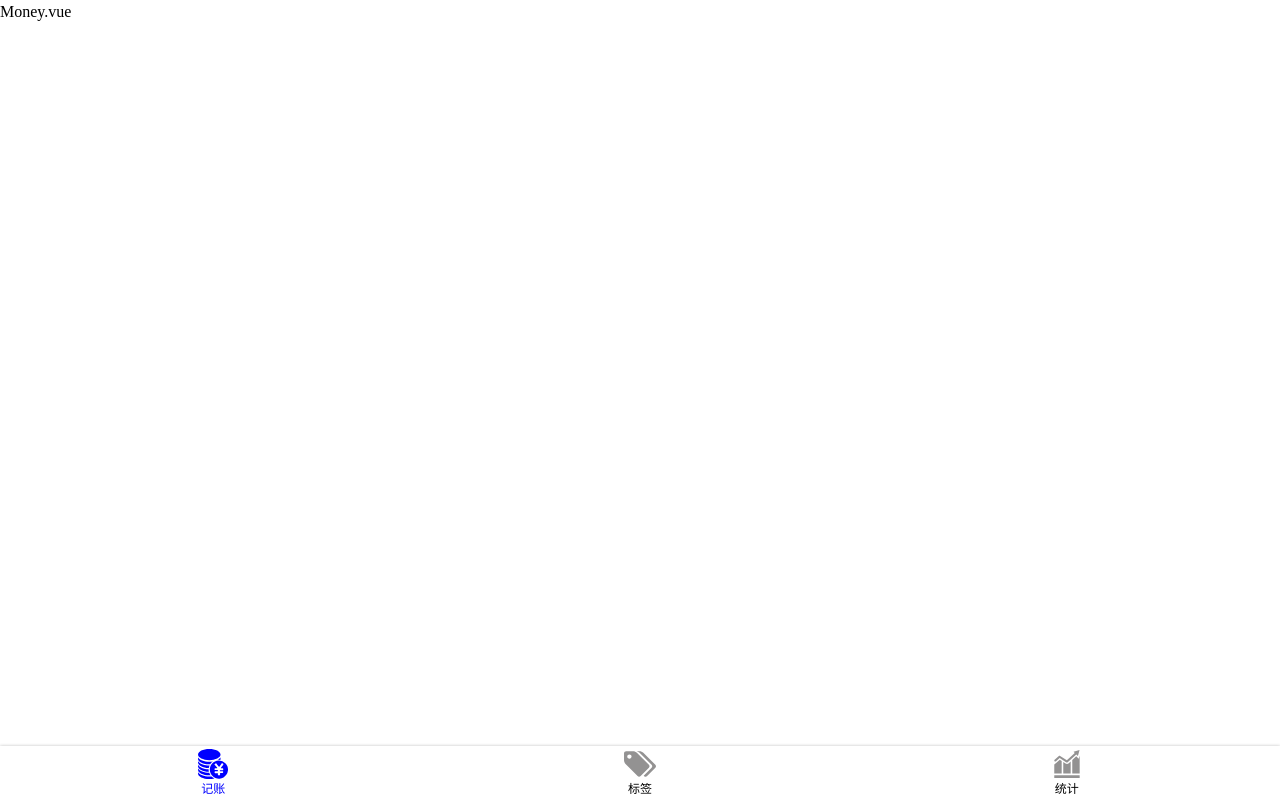
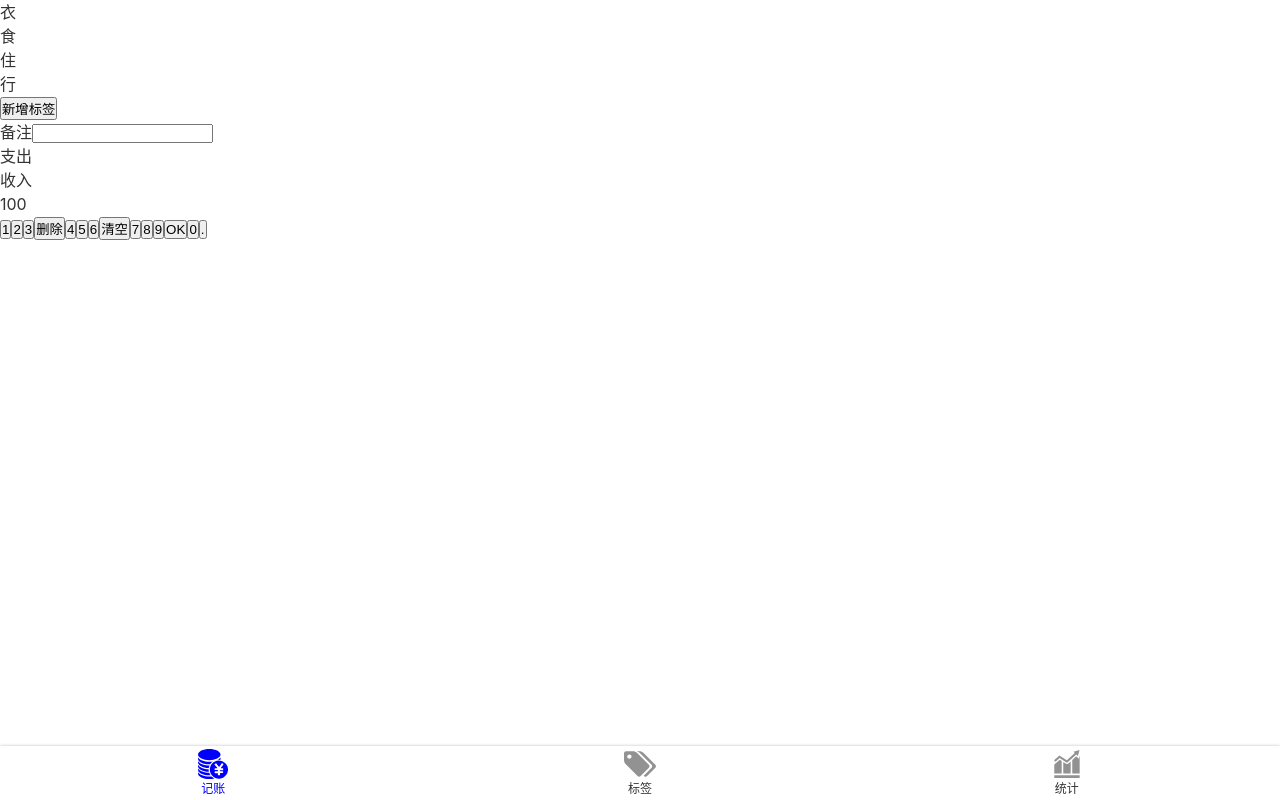
Before and after one commit to heavenly-zy/account, a Vue app: page /#/money in a window 1280 px wide. Built offline with nearby package versions, Linux system fonts and the light colour scheme.

Commit message:
添加全局样式和全局变量

```diff
--- a/public/index.html
+++ b/public/index.html
@@ -8,10 +8,6 @@
     <title><%= htmlWebpackPlugin.options.title %></title>
   </head>
   <body>
-    <noscript>
-      <strong>We're sorry but <%= htmlWebpackPlugin.options.title %> doesn't work properly without JavaScript enabled. Please enable it to continue.</strong>
-    </noscript>
     <div id="app"></div>
-    <!-- built files will be auto injected -->
   </body>
 </html>
--- a/src/App.vue
+++ b/src/App.vue
@@ -1,20 +1,17 @@
 <template>
-  <div>
+  <div id="app">
     <router-view />
   </div>
 </template>
 
 <style lang="scss">
-* {
-  margin: 0;
-  padding: 0;
-  box-sizing: border-box;
-}
+@import "~@/assets/style/reset.scss";
+@import "~@/assets/style/helper.scss";
 body {
+  -webkit-font-smoothing: antialiased;
+  -moz-osx-font-smoothing: grayscale;
+  color: #333;
   line-height: 1.5;
-}
-a {
-  text-decoration: none;
-  color: inherit;
+  font-family: $font-hei;
 }
 </style>
--- /dev/null
+++ b/src/assets/style/helper.scss
@@ -0,0 +1,5 @@
+$font-hei: -apple-system, "Noto Sans", "Helvetica Neue", Helvetica, "Nimbus Sans L", Arial, "Liberation Sans", "PingFang SC", "Hiragino Sans GB", "Noto Sans CJK SC", "Source Han Sans SC", "Source Han Sans CN", "Microsoft YaHei", "Wenquanyi Micro Hei", "WenQuanYi Zen Hei", "ST Heiti", SimHei, "WenQuanYi Zen Hei Sharp", sans-serif;
+$font-kai: Baskerville, Georgia, "Liberation Serif", "Kaiti SC", STKaiti, "AR PL UKai CN", "AR PL UKai HK", "AR PL UKai TW", "AR PL UKai TW MBE", "AR PL KaitiM GB", KaiTi, KaiTi_GB2312, DFKai-SB, "TW\-Kai", serif;
+$font-song: Georgia, "Nimbus Roman No9 L", "Songti SC", "Noto Serif CJK SC", "Source Han Serif SC", "Source Han Serif CN", STSong, "AR PL New Sung", "AR PL SungtiL GB", NSimSun, SimSun, "TW\-Sung", "WenQuanYi Bitmap Song", "AR PL UMing CN", "AR PL UMing HK", "AR PL UMing TW", "AR PL UMing TW MBE", PMingLiU, MingLiU, serif;
+
+$color-highlight: blue;
--- /dev/null
+++ b/src/assets/style/reset.scss
@@ -0,0 +1,10 @@
+* {
+    margin: 0;
+    padding: 0;
+    box-sizing: border-box;
+}
+
+a {
+    text-decoration: none;
+    color: inherit;
+}
--- a/src/components/Nav.vue
+++ b/src/components/Nav.vue
@@ -19,6 +19,7 @@
 </script>
 
 <style lang="scss" scoped>
+@import "~@/assets/style/helper.scss";
 nav {
   display: flex;
   box-shadow: 0 0 3px rgba(0, 0, 0, 0.25);
@@ -36,9 +37,9 @@
     }
   }
   > .item.selected {
-    color: blue;
+    color: $color-highlight;
     > .icon {
-      fill: blue;
+      fill: $color-highlight;
     }
   }
 }
--- a/src/views/Money.vue
+++ b/src/views/Money.vue
@@ -1,5 +1,48 @@
 <template>
-  <Layout>Money.vue</Layout>
+  <Layout>
+    <div class="tags">
+      <ul class="current">
+        <li>衣</li>
+        <li>食</li>
+        <li>住</li>
+        <li>行</li>
+      </ul>
+      <div class="new">
+        <button>新增标签</button>
+      </div>
+    </div>
+    <div>
+      <label class="notes">
+        <span class="name">备注</span>
+        <input type="text" />
+      </label>
+    </div>
+    <div>
+      <ul class="types">
+        <li class="selected">支出</li>
+        <li>收入</li>
+      </ul>
+    </div>
+    <div class="numberPad">
+      <div class="output">100</div>
+      <div class="buttons">
+        <button>1</button>
+        <button>2</button>
+        <button>3</button>
+        <button>删除</button>
+        <button>4</button>
+        <button>5</button>
+        <button>6</button>
+        <button>清空</button>
+        <button>7</button>
+        <button>8</button>
+        <button>9</button>
+        <button>OK</button>
+        <button>0</button>
+        <button>.</button>
+      </div>
+    </div>
+  </Layout>
 </template>
 
 <script lang="ts">
```
